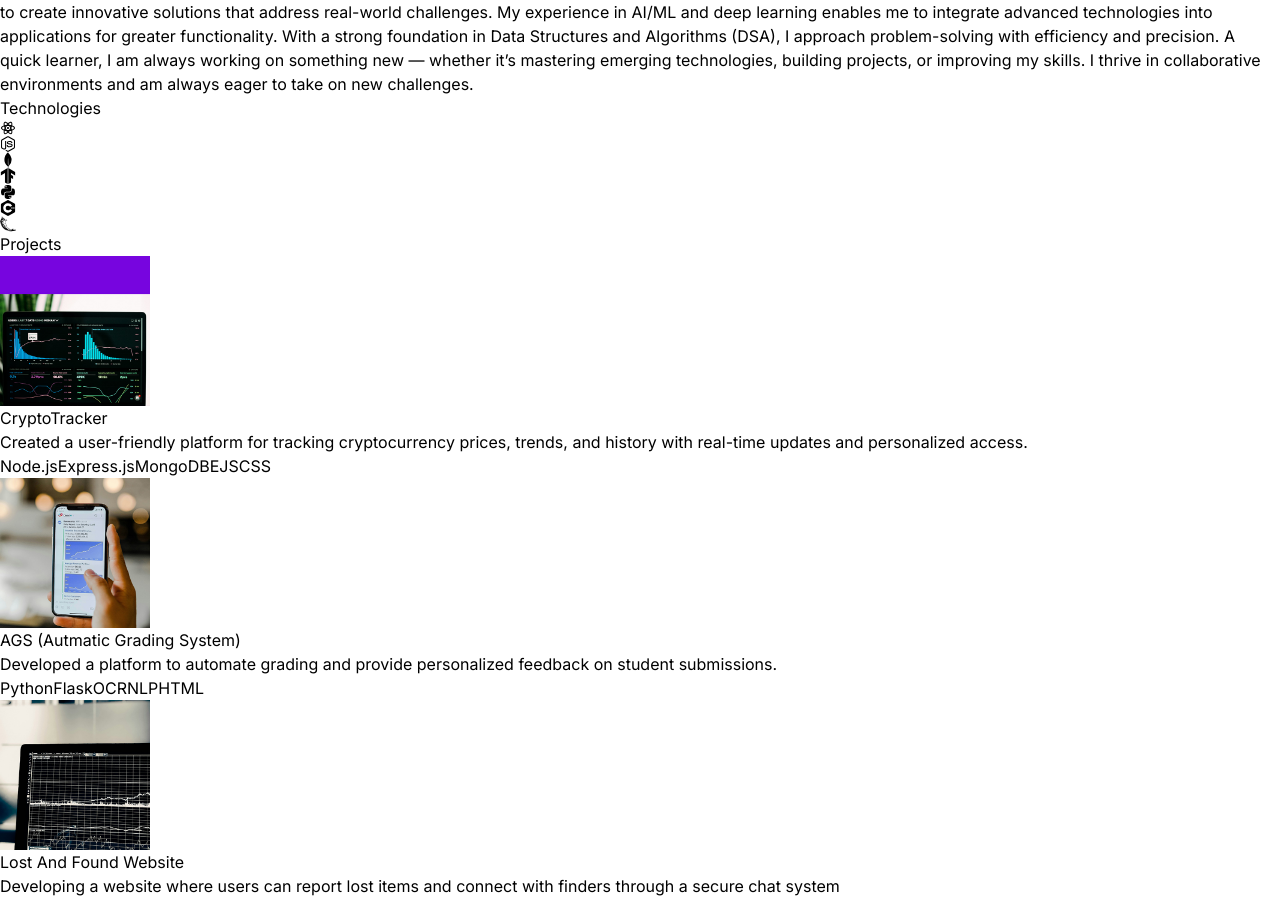
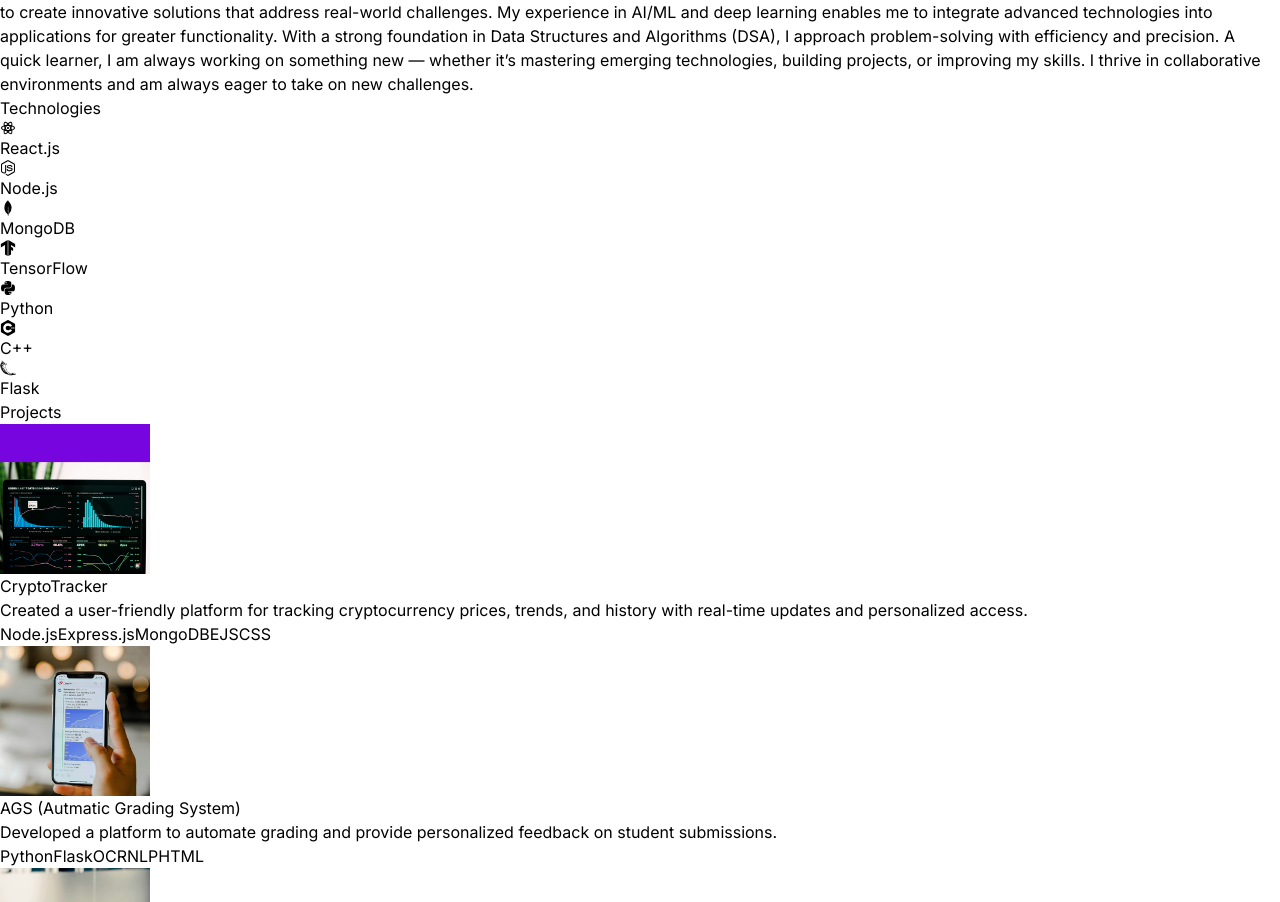
Before and after one commit to nottherealhuman69/portfolio, a React (Vite) app: page / in a window 1280 px wide. Shown: the part 1500-2402 px from the top of the page. Built offline with nearby package versions, Linux system fonts and the light colour scheme.

Commit message:
modified technologies section

```diff
--- a/src/components/Technologies.jsx
+++ b/src/components/Technologies.jsx
@@ -1,41 +1,55 @@
-
-import { RiReactjsLine } from "react-icons/ri"
-import { SiMongodb } from "react-icons/si"
-import { SiCplusplus } from "react-icons/si"
-import { FaNodeJs } from "react-icons/fa"
-import { FaPython } from "react-icons/fa"
-import { SiTensorflow } from "react-icons/si"
-import { SiFlask } from "react-icons/si"
+import { RiReactjsLine } from "react-icons/ri";
+import { SiMongodb } from "react-icons/si";
+import { SiCplusplus } from "react-icons/si";
+import { FaNodeJs } from "react-icons/fa";
+import { FaPython } from "react-icons/fa";
+import { SiTensorflow } from "react-icons/si";
+import { SiFlask } from "react-icons/si";
+import { motion } from "framer-motion";
 
 const Technologies = () => {
   return (
     <div id="Technologies" className="border-b border-neutral-800 pb-24">
-        <h2 className="my-20 text-center text-4xl">Technologies</h2>
-        <div className="flex flex-wrap items-center justify-center gap-4">
-          <div className="rounded-2xl border-4 border-neutral-800 p-4">
-            <RiReactjsLine className="text-7xl text-cyan-400"/>
-          </div>
-          <div className="rounded-2xl border-4 border-neutral-800 p-4">
-            <FaNodeJs className="text-7xl text-green-500"/>
-          </div>
-          <div className="rounded-2xl border-4 border-neutral-800 p-4">
-            <SiMongodb className="text-7xl text-green-500"/>
-          </div>
-          <div className="rounded-2xl border-4 border-neutral-800 p-4">
-            <SiTensorflow className="text-7xl text-orange-400"/>
-          </div>
-          <div className="rounded-2xl border-4 border-neutral-800 p-4">
-            <FaPython className="text-7xl"/>
-          </div>
-          <div className="rounded-2xl border-4 border-neutral-800 p-4">
-            <SiCplusplus className="text-7xl text-sky-700"/>
-          </div>
-          <div className="rounded-2xl border-4 border-neutral-800 p-4">
-            <SiFlask className="text-7xl"/>
-          </div>
-        </div>
+      <h2 className="my-20 text-center text-4xl">Technologies</h2>
+      <div className="flex flex-wrap items-center justify-center gap-8">
+        {[
+          { Icon: RiReactjsLine, name: "React.js", color: "text-cyan-400" },
+          { Icon: FaNodeJs, name: "Node.js", color: "text-green-500" },
+          { Icon: SiMongodb, name: "MongoDB", color: "text-green-500" },
+          { Icon: SiTensorflow, name: "TensorFlow", color: "text-orange-400" },
+          { Icon: FaPython, name: "Python", color: "text-yellow-500" },
+          { Icon: SiCplusplus, name: "C++", color: "text-sky-700" },
+          { Icon: SiFlask, name: "Flask", color: "text-red-600" },
+        ].map(({ Icon, name, color }) => (
+          <motion.div
+            key={name}
+            className="w-32 h-32 rounded-2xl border-4 border-neutral-800 group overflow-hidden flex items-center justify-center"
+            whileHover={{
+              scale: 1.1,
+              transition: { duration: 0.3 },
+            }}
+          >
+            {/* Icon (default state) */}
+            <div
+              className={`flex items-center justify-center text-7xl ${color} group-hover:hidden`}
+            >
+              <Icon />
+            </div>
+
+            {/* Text (hover state) */}
+            <motion.div
+              className="hidden group-hover:flex items-center justify-center text-lg font-bold bg-gradient-to-r from-pink-500 via-purple-500 to-indigo-500 bg-clip-text text-transparent animate-gradient font-cool"
+              initial={{ scale: 0.8, opacity: 0 }}
+              animate={{ scale: 1, opacity: 1 }}
+              transition={{ duration: 0.5 }}
+            >
+              {name}
+            </motion.div>
+          </motion.div>
+        ))}
+      </div>
     </div>
-  )
-}
+  );
+};
 
-export default Technologies
+export default Technologies;
```
